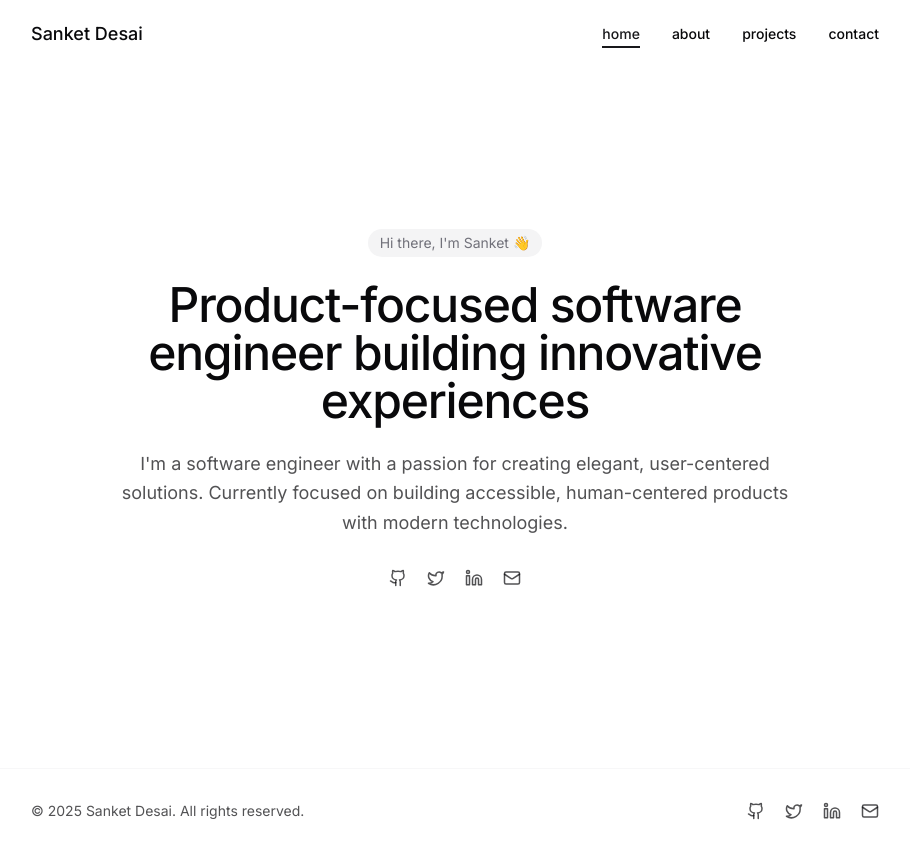
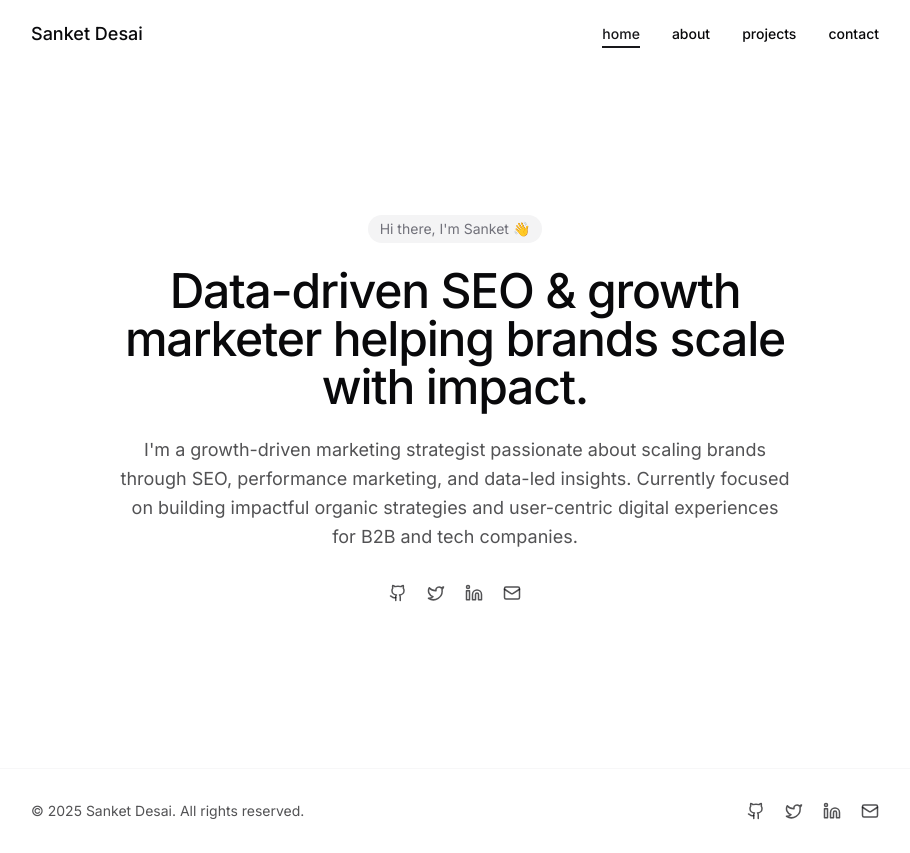
Before and after one commit to sad160130/seamless-site-replica, a React (Vite) app: page / in a window 1280 px wide. Shown: the whole page, without its empty margins (185-1095 px from the left). Built offline with nearby package versions, Linux system fonts and the light colour scheme.

Commit message:
Update homepage text content
Updates the text content on the homepage to reflect a shift in focus.

```diff
--- a/src/pages/Index.tsx
+++ b/src/pages/Index.tsx
@@ -30,7 +30,7 @@ const Index = () => {
               animate={{ opacity: 1, y: 0 }}
               transition={{ duration: 0.5, delay: 0.2 }}
             >
-              Product-focused software engineer building innovative experiences
+              Data-driven SEO & growth marketer helping brands scale with impact.
             </motion.h1>
 
             <motion.p
@@ -39,7 +39,7 @@ const Index = () => {
               animate={{ opacity: 1, y: 0 }}
               transition={{ duration: 0.5, delay: 0.3 }}
             >
-              I'm a software engineer with a passion for creating elegant, user-centered solutions. Currently focused on building accessible, human-centered products with modern technologies.
+              I'm a growth-driven marketing strategist passionate about scaling brands through SEO, performance marketing, and data-led insights. Currently focused on building impactful organic strategies and user-centric digital experiences for B2B and tech companies.
             </motion.p>
 
             <motion.div
```
